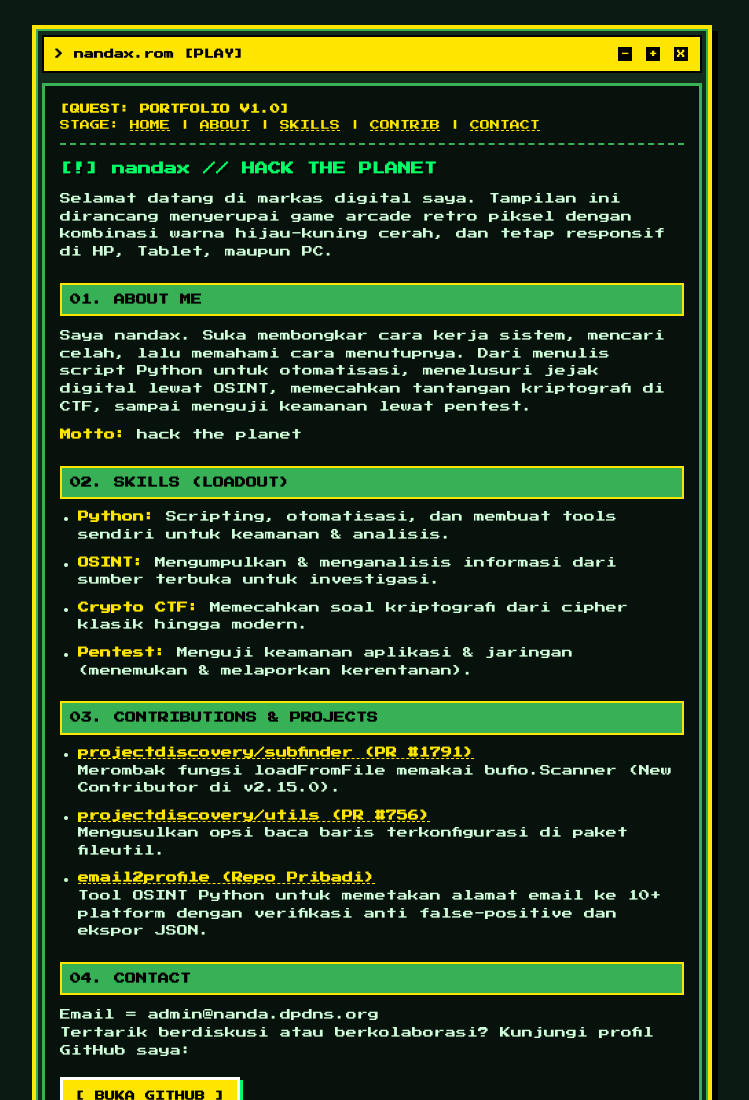
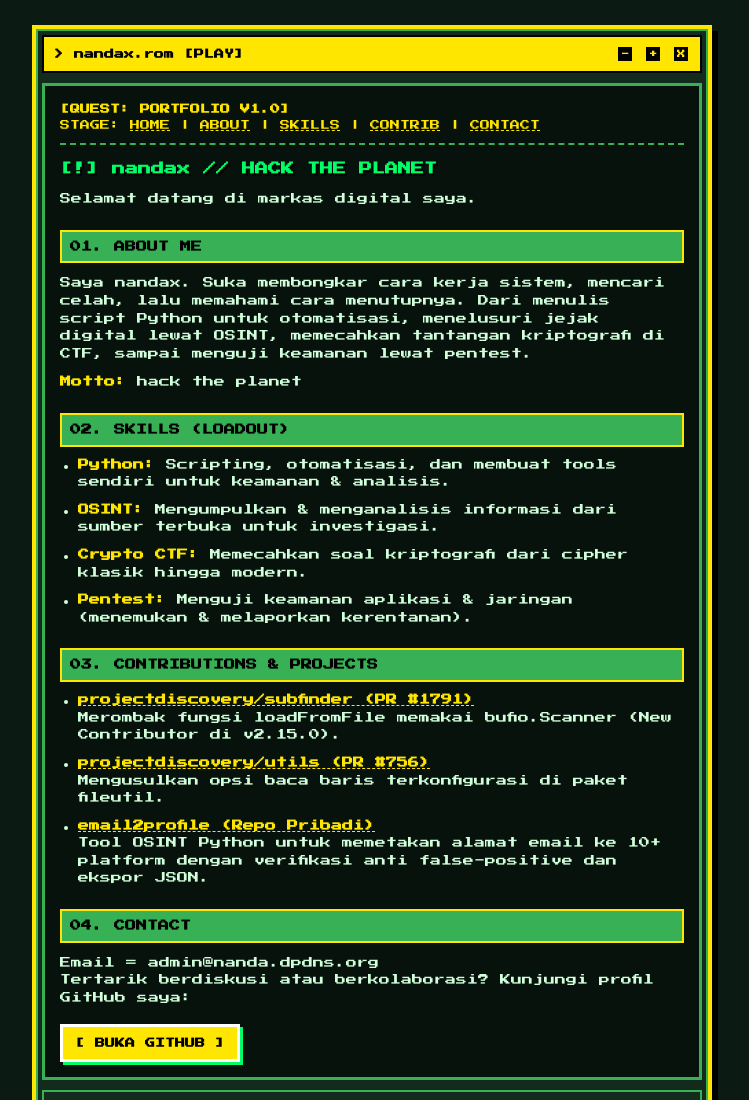
Before and after one commit to Nandaanomiyos/Nan-portofolio-, a plain HTML site: page index.html in a window 1280 px wide. Shown: the top 1100 px of the page, without its empty margins (268-1017 px from the left). Drawn offline with Linux system fonts and the light colour scheme.

Commit message:
Update welcome message in index.html
Simplified the welcome message in the home section.

```diff
--- a/index.html
+++ b/index.html
@@ -214,7 +214,7 @@
 
     <div id="home">
       <h1>[!] nandax // HACK THE PLANET</h1>
-      <p>Selamat datang di markas digital saya. Tampilan ini dirancang menyerupai game arcade retro piksel dengan kombinasi warna hijau-kuning cerah, dan tetap responsif di HP, Tablet, maupun PC.</p>
+      <p>Selamat datang di markas digital saya. </p>
     </div>
 
     <div id="about">
```
